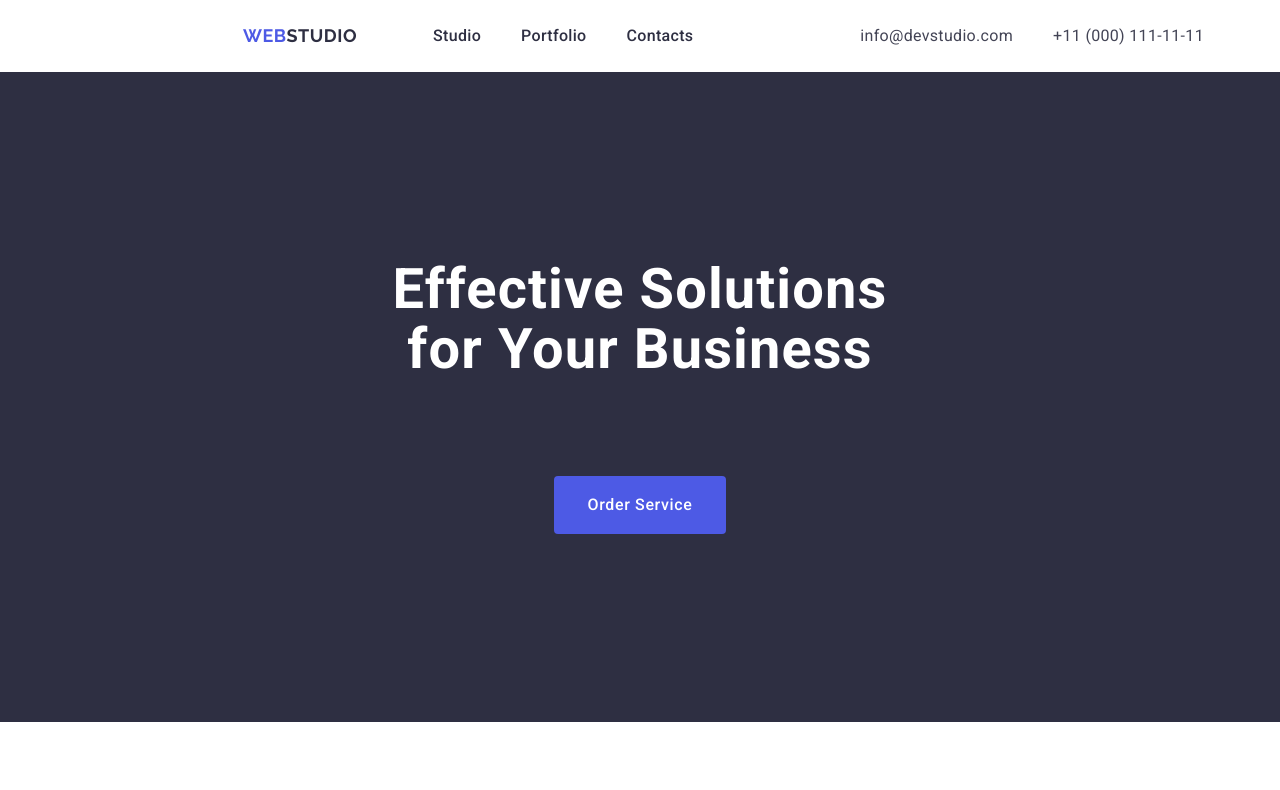
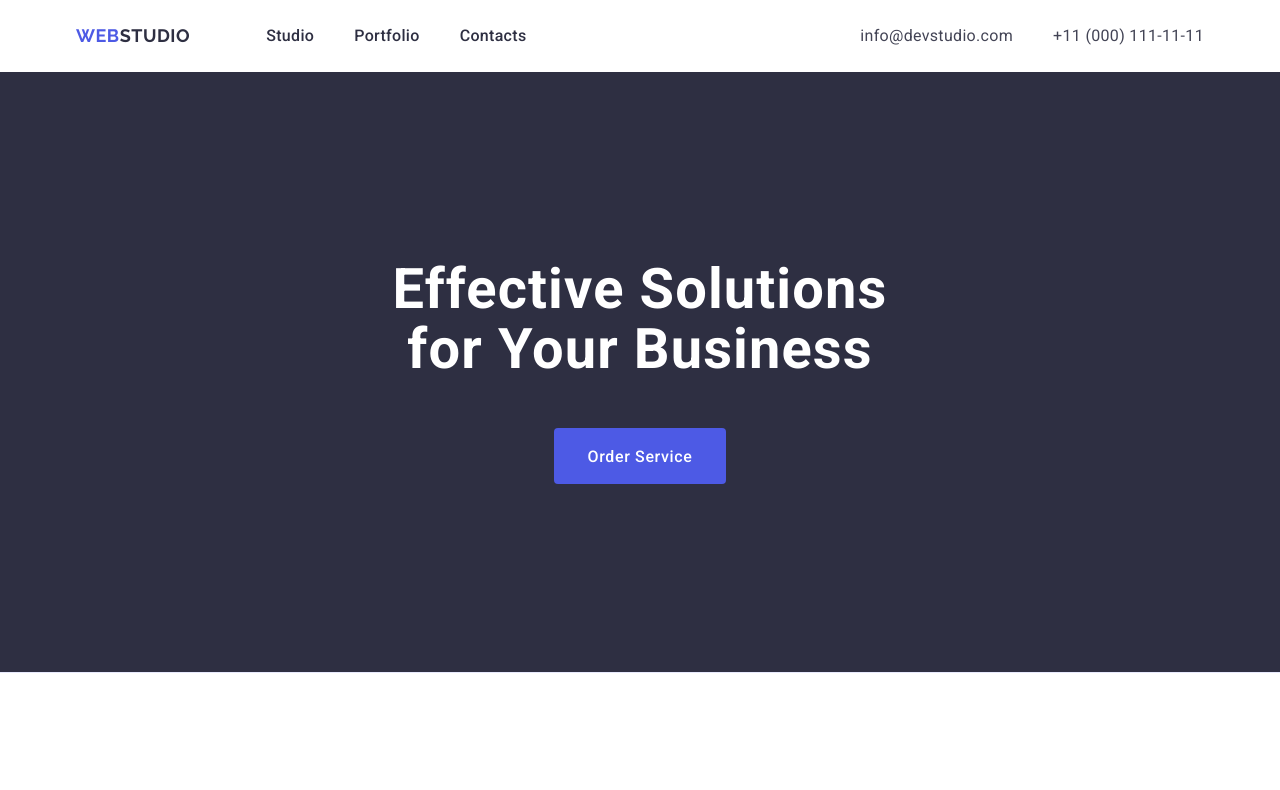
Before and after one commit to KatrinMoys/goit-markup-hw-03, a plain HTML site: page index.html in a window 1280 px wide. Shown: the top 790 px of the page. Drawn offline with nearby package versions, Linux system fonts and the light colour scheme.

Commit message:
ad margin

```diff
--- a/css/styles.css
+++ b/css/styles.css
@@ -76,7 +76,6 @@ body{
     font-size: 16px;
     line-height: 24px;
     letter-spacing: 0.02em;
-
 }
 .nav-link:hover,
 .nav-link:focus {
@@ -90,7 +89,6 @@ body{
 .navigation {
     padding: 24px 0;
     align-items: center;
-    margin: auto;
     display: flex;
   }
 .current {
@@ -126,11 +124,13 @@ body{
 }
 .hero-button{
     background-color:#4D5AE5;
+    display: block;
+    height: 56px;
+    border: none;
     color:var(--background-color);
     font-family: "Roboto", sans-serif;
-    padding: 16px 32px ;
-    margin-top: 48px;
-    margin-bottom: 188px;
+    padding: 16px 32px;
+    margin: auto;
     border-radius: 4px;
     border: 1px solid transparent;
 /* Button Text */
@@ -158,6 +158,8 @@ body{
     background-color: #2E2F42;
     text-align: center;
     margin: 0 auto;
+    border-bottom: 1px solid #e7e9fc;
+    padding: 188px 0;
 }
 .feature {
     margin-top: 0;
@@ -202,7 +204,6 @@ body{
     line-height: 1.07;
     letter-spacing: 0.02em;
     margin: 0 auto;
-    padding-top: 188px;
     max-width: 496px;
     margin-bottom: 48px;
     align-items: center;
```
